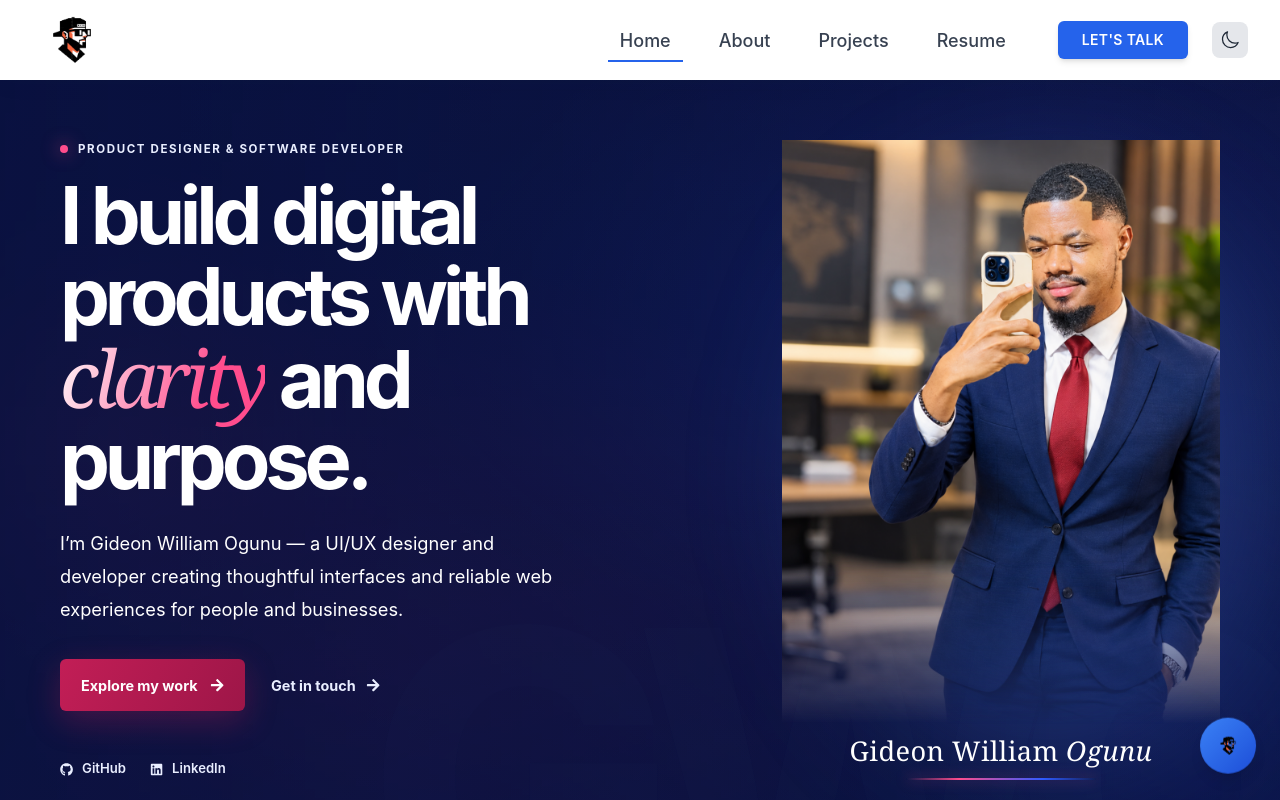
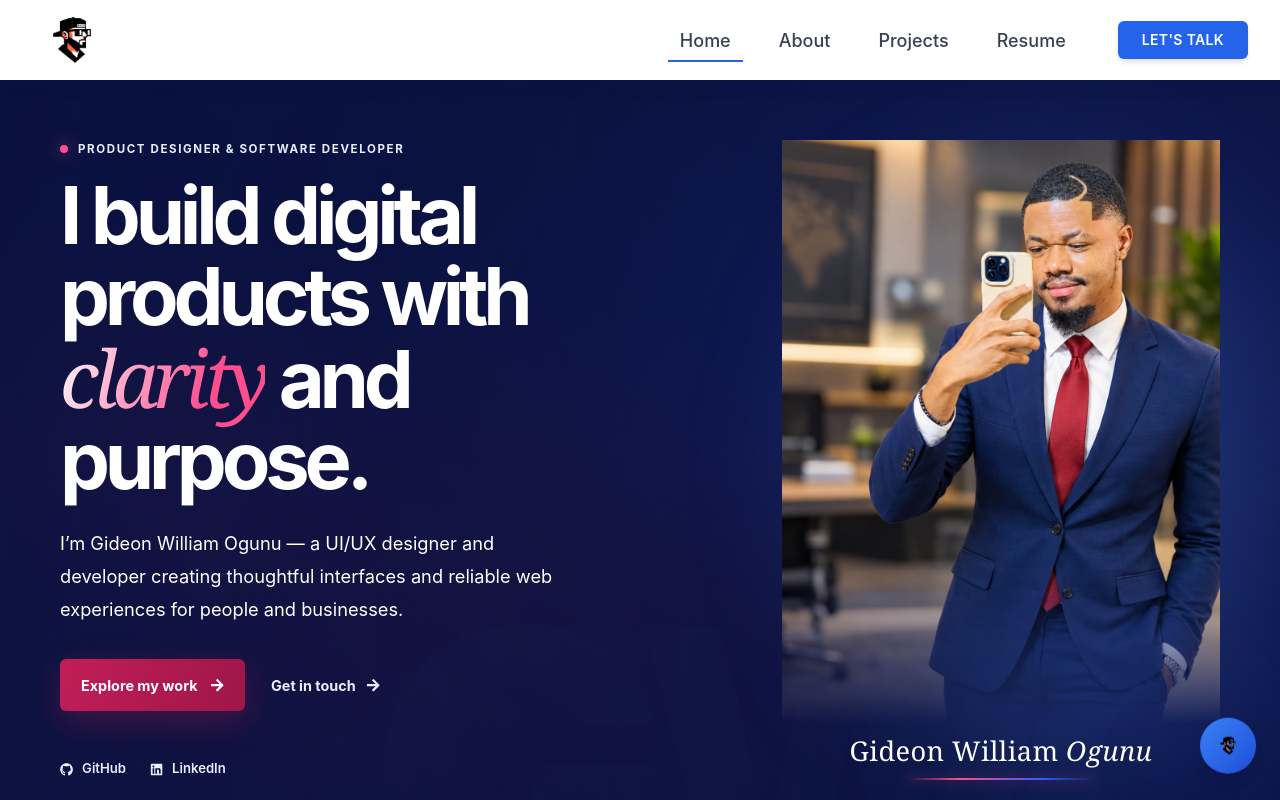
Before and after one commit to GideonWill/My-Portfolio, a React (Vite) app: page / in a window 1280 px wide. Shown: the top 800 px of the page. Built offline with nearby package versions, Linux system fonts and the light colour scheme; a web font is replaced by a local one.

Commit message:
refactor: update Footer and Navbar components to use consistent color scheme and remove dark mode functionality

```diff
--- a/src/components/Footer.jsx
+++ b/src/components/Footer.jsx
@@ -44,7 +44,7 @@ const Footer = () => {
   return (
     <footer
       className={`relative transition-all duration-300 ${
-        isScrolled ? "bg-blue-600" : "bg-white dark:bg-gray-800"
+        isScrolled ? "bg-[#0A1240]" : "bg-white dark:bg-gray-800"
       }`}
     >
       {/* Wave Separator */}
@@ -59,7 +59,7 @@ const Footer = () => {
           <path
             d="M321.39,56.44c58-10.79,114.16-30.13,172-41.86,82.39-16.72,168.19-17.73,250.45-.39C823.78,31,906.67,72,985.66,92.83c70.05,18.48,146.53,26.09,214.34,3V0H0V27.35A600.21,600.21,0,0,0,321.39,56.44Z"
             className={`transition-all duration-300 ${
-              isScrolled ? "fill-blue-600" : "fill-white dark:fill-gray-800"
+              isScrolled ? "fill-[#0A1240]" : "fill-white dark:fill-gray-800"
             }`}
           ></path>
         </svg>
--- a/src/components/Navbar.jsx
+++ b/src/components/Navbar.jsx
@@ -1,19 +1,10 @@
 import { useState, useEffect, useRef } from "react";
 import { NavLink, useLocation, Link } from "react-router-dom";
 import { motion } from "framer-motion";
-import { MoonIcon, SunIcon } from "@heroicons/react/24/outline";
 import { loadRoute } from "../routeLoaders";
 
 const Navbar = () => {
   const [isOpen, setIsOpen] = useState(false);
-  const [darkMode, setDarkMode] = useState(() => {
-    // Check localStorage first
-    const savedMode = localStorage.getItem("darkMode");
-    if (savedMode !== null) {
-      return savedMode === "true";
-    }
-    return false;
-  });
   const [isScrolled, setIsScrolled] = useState(false);
   const location = useLocation();
   const isContactPage = location.pathname === "/contact";
@@ -24,15 +15,6 @@ const Navbar = () => {
   // Mobile menu swipe gesture
   const [startX, setStartX] = useState(0);
   const mobileMenuRef = useRef(null);
-
-  // Initialize dark mode on first load
-  useEffect(() => {
-    if (darkMode) {
-      document.documentElement.classList.add("dark");
-    } else {
-      document.documentElement.classList.remove("dark");
-    }
-  }, []);
 
   useEffect(() => {
     const handleScroll = () => {
@@ -77,18 +59,6 @@ const Navbar = () => {
       clearTimeout(resizeTimeout);
     };
   }, [isOpen]);
-
-  const toggleDarkMode = () => {
-    const newMode = !darkMode;
-    setDarkMode(newMode);
-    localStorage.setItem("darkMode", newMode.toString());
-
-    if (newMode) {
-      document.documentElement.classList.add("dark");
-    } else {
-      document.documentElement.classList.remove("dark");
-    }
-  };
 
   // Handle mobile menu swipe with improved detection
   const handleTouchStart = (e) => {
@@ -211,23 +181,6 @@ const Navbar = () => {
               </Link>
             </motion.div>
 
-            <button
-              onClick={toggleDarkMode}
-              className={`p-2 rounded-lg transition-colors ${
-                hasDarkHeroSection && !isScrolled
-                  ? "bg-gray-800/40 text-white hover:bg-gray-800/60"
-                  : "bg-gray-200 text-gray-800 hover:bg-gray-300"
-              }`}
-              aria-label={
-                darkMode ? "Switch to light mode" : "Switch to dark mode"
-              }
-            >
-              {darkMode ? (
-                <SunIcon className="h-5 w-5" aria-hidden="true" />
-              ) : (
-                <MoonIcon className="h-5 w-5" aria-hidden="true" />
-              )}
-            </button>
           </div>
 
           {/* Mobile Navigation Button */}
@@ -337,23 +290,6 @@ const Navbar = () => {
               Contact
             </NavLink>
           </div>
-          <div className="px-4 pb-6 border-t border-gray-200 dark:border-gray-700">
-            <button
-              onClick={toggleDarkMode}
-              className="w-full flex items-center justify-center gap-2 px-4 py-3 text-base font-medium text-gray-600 dark:text-gray-300 bg-gray-100 dark:bg-gray-900 hover:bg-gray-200 dark:hover:bg-gray-800 rounded-lg touch-target"
-              style={{ minHeight: "48px" }}
-              aria-label={
-                darkMode ? "Switch to light mode" : "Switch to dark mode"
-              }
-            >
-              {darkMode ? (
-                <SunIcon className="h-5 w-5" aria-hidden="true" />
-              ) : (
-                <MoonIcon className="h-5 w-5" aria-hidden="true" />
-              )}
-              <span>Switch to {darkMode ? "Light" : "Dark"} Mode</span>
-            </button>
-          </div>
         </motion.div>
       )}
     </motion.nav>
```
